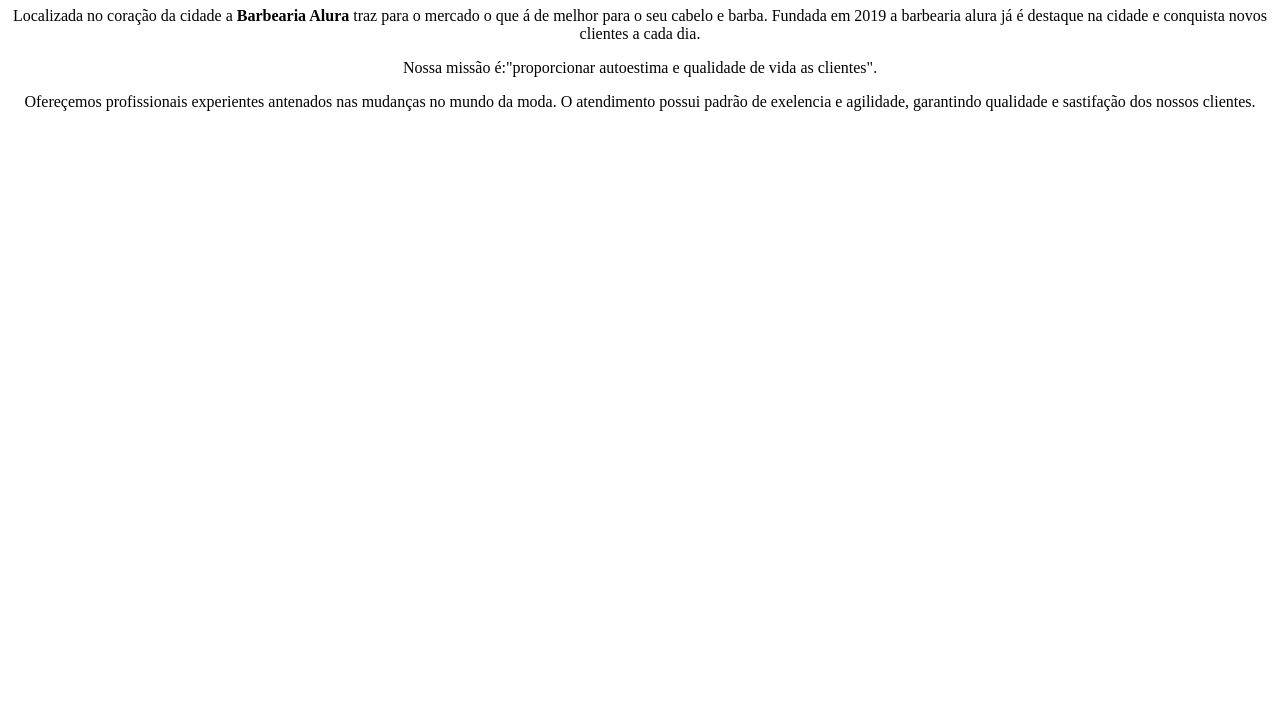
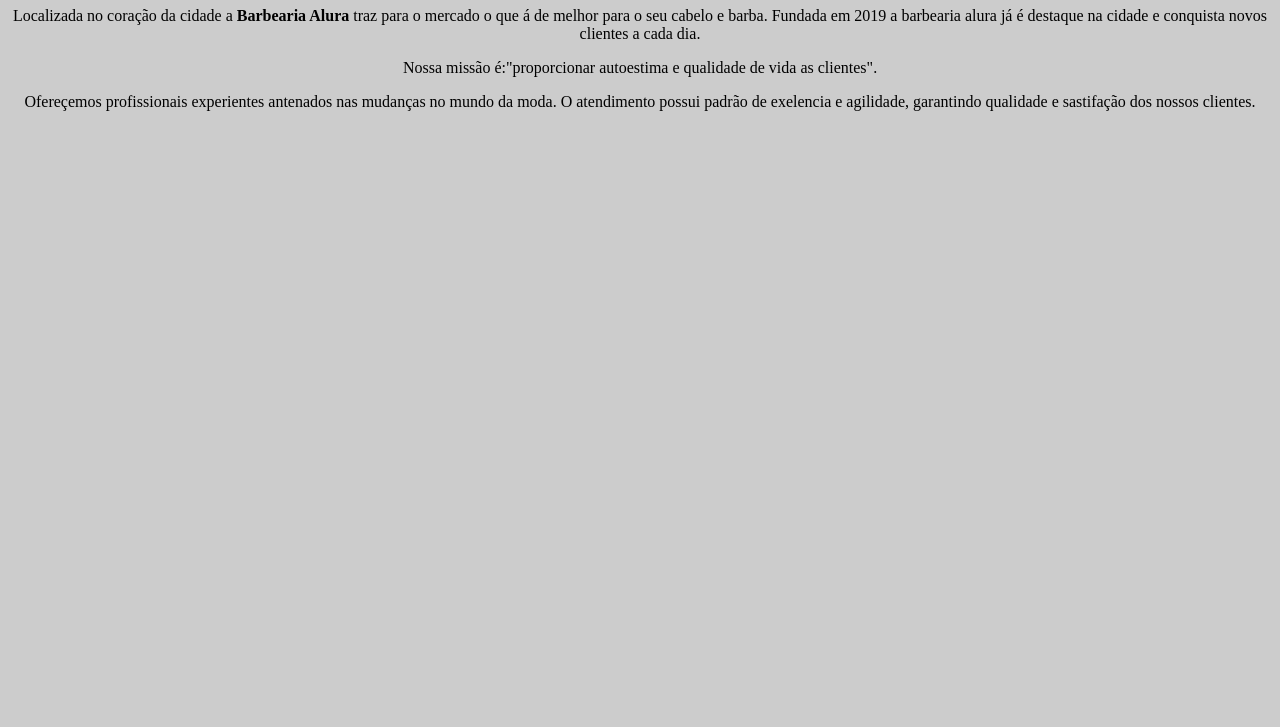
Before and after one commit to rafaelguimaraesoliveira/barbearia-alura, a plain HTML site: page index.html in a window 1280 px wide. Shown: the part 73-800 px from the top of the page. Drawn offline with Linux system fonts and the light colour scheme.

Commit message:
cor de fundo

```diff
--- a/style.css
+++ b/style.css
@@ -1,4 +1,4 @@
 body{
     text-align: center;
-    background: cccccc;
+    background: #cccccc;
 }
```
